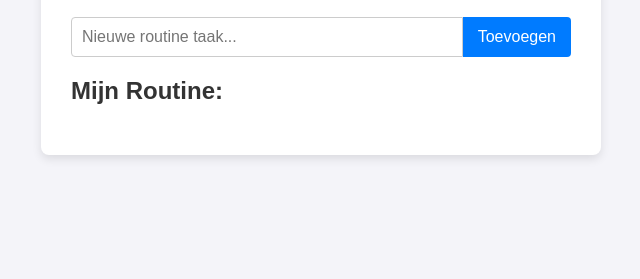
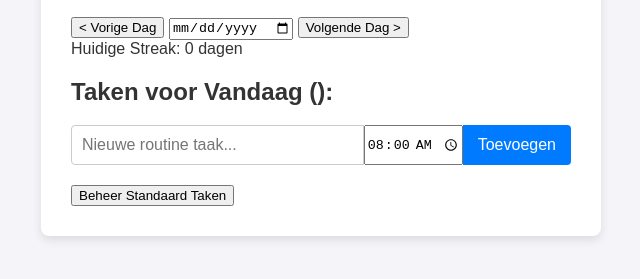
Before and after one commit to Horstappert147/reimagined-umbrella, a plain HTML site: page index.html in a window 1280 px wide. Shown: the part 141-420 px from the top of the page, without its empty margins (319-959 px from the left). Drawn offline with Linux system fonts and the light colour scheme.

Commit message:
Update index.html

```diff
--- a/index.html
+++ b/index.html
@@ -10,14 +10,33 @@
     <div class="container">
         <h1>Onze Ochtendroutine Tracker</h1>
 
+        <div class="datum-navigatie">
+            <button onclick="changeDate(-1)">&lt; Vorige Dag</button>
+            <input type="date" id="datumKiezer" onchange="laadRoutineVoorDatum()">
+            <button onclick="changeDate(1)">Volgende Dag &gt;</button>
+        </div>
+
+        <div class="streak-box">
+            Huidige Streak: <span id="streakTeller">0</span> dagen
+        </div>
+
+        <h2>Taken voor Vandaag (<span id="huidigeDatumWeergave"></span>):</h2>
+
         <div class="invoer-groep">
             <input type="text" id="taakInvoer" placeholder="Nieuwe routine taak...">
+            <input type="time" id="tijdInvoer" value="08:00">
             <button onclick="taakToevoegen()">Toevoegen</button>
         </div>
 
-        <h2>Mijn Routine:</h2>
         <ul id="takenLijst">
             </ul>
+
+        <div class="opgeslagen-taken-titel">
+             </div>
+        <ul id="opgeslagenTakenLijst">
+            </ul>
+        <button onclick="toonStandaardTakenToevoegen()" id="toonToevoegenKnop">Beheer Standaard Taken</button>
+
     </div>
 
     <script src="script.js"></script>
```
